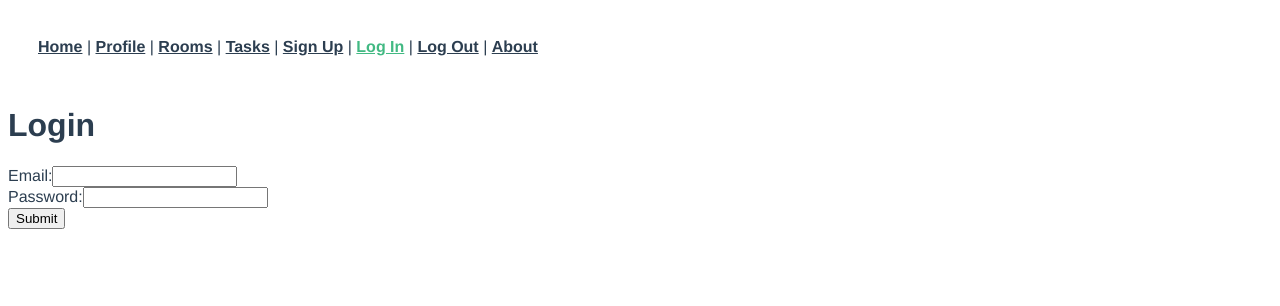
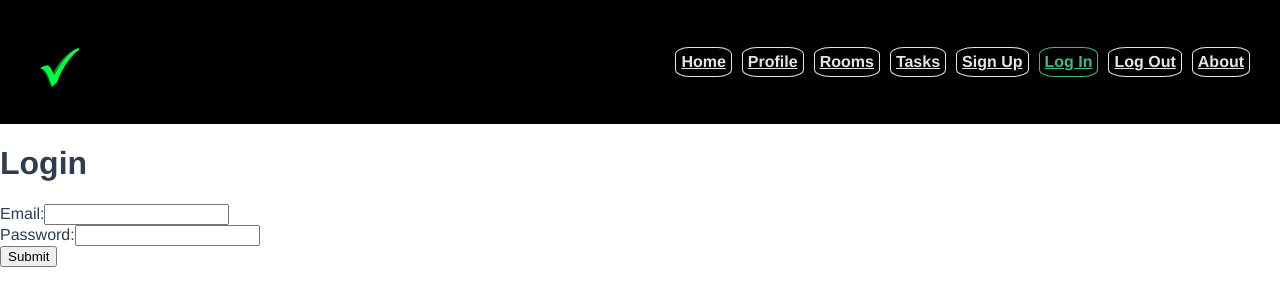
Before and after one commit to Valodier/capstone-front-end, a Vue app: page /login in a window 1280 px wide. Shown: the top 306 px of the page. Built offline with nearby package versions, Linux system fonts and the light colour scheme.

Commit message:
Adds nav bar styling

```diff
--- a/public/index.html
+++ b/public/index.html
@@ -1,5 +1,6 @@
 <!DOCTYPE html>
 <html lang="">
+
 <head>
   <meta charset="utf-8">
   <meta http-equiv="X-UA-Compatible" content="IE=edge">
@@ -7,11 +8,20 @@
   <!-- <link rel="icon" href="<%= BASE_URL %>favicon.ico"> -->
   <title><%= htmlWebpackPlugin.options.title %></title>
 </head>
+
 <body>
   <noscript>
-      <strong>We're sorry but <%= htmlWebpackPlugin.options.title %> doesn't work properly without JavaScript enabled. Please enable it to continue.</strong>
+    <strong>We're sorry but <%= htmlWebpackPlugin.options.title %> doesn't work properly without JavaScript enabled.
+      Please enable it to continue.</strong>
   </noscript>
   <div id="app"></div>
   <!-- built files will be auto injected -->
 </body>
+
 </html>
+
+<style>
+  body {
+    margin: 0px;
+  }
+</style>
--- a/src/App.vue
+++ b/src/App.vue
@@ -1,12 +1,13 @@
 <template>
   <nav>
-    <router-link to="/">Home</router-link> |
-    <router-link to="/users/:id">Profile</router-link> |
-    <router-link to="/rooms">Rooms</router-link> |
-    <router-link to="/tasks">Tasks</router-link> |
-    <router-link to="/signup">Sign Up</router-link> |
-    <router-link to="/login">Log In</router-link> |
-    <router-link to="/logout">Log Out</router-link> |
+    <img href="#" src="./assets/quality-500950_640.png" />
+    <router-link to="/">Home</router-link>
+    <router-link to="/users/:id">Profile</router-link>
+    <router-link to="/rooms">Rooms</router-link>
+    <router-link to="/tasks">Tasks</router-link>
+    <router-link to="/signup">Sign Up</router-link>
+    <router-link to="/login">Log In</router-link>
+    <router-link to="/logout">Log Out</router-link>
     <router-link to="/about">About</router-link>
   </nav>
   <router-view />
@@ -17,17 +18,31 @@
   font-family: Avenir, Helvetica, Arial, sans-serif;
   -webkit-font-smoothing: antialiased;
   -moz-osx-font-smoothing: grayscale;
-  text-align: left;
   color: #2c3e50;
 }
 
 nav {
+  display: flex;
+  flex-wrap: wrap;
+  justify-content: flex-end;
+  align-items: center;
+  gap: 10px;
   padding: 30px;
+  background-color: rgb(0, 0, 0);
+}
+
+img {
+  margin-right: auto;
 }
 
 nav a {
   font-weight: bold;
-  color: #2c3e50;
+  color: #e1e6ea;
+  border: 1px;
+  max-height: 25px;
+  border-style: solid;
+  border-radius: 25%;
+  padding: 5px;
 }
 
 nav a.router-link-exact-active {
--- a/src/views/HomeView.vue
+++ b/src/views/HomeView.vue
@@ -1,17 +1,15 @@
 <template>
-  <div class="home">
-    <HelloWorld msg="Welcome to My <APP NAME HERE>" />
-  </div>
+  <div></div>
 </template>
 
 <script>
-// @ is an alias to /src
-import HelloWorld from "@/components/HelloWorld.vue";
+// // @ is an alias to /src
+// import HelloWorld from "@/components/HelloWorld.vue";
 
-export default {
-  name: "HomeView",
-  components: {
-    HelloWorld,
-  },
-};
+// export default {
+//   name: "HomeView",
+//   components: {
+//     HelloWorld,
+//   },
+// };
 </script>
--- a/src/views/LogIn.vue
+++ b/src/views/LogIn.vue
@@ -38,6 +38,7 @@ export default {
             "Bearer " + response.data.jwt;
           localStorage.setItem("jwt", response.data.jwt);
           localStorage.setItem("user_id", response.data.user_id);
+          localStorage.setItem("groupID", response.data.user_id);
           this.$router.push("/users/" + `${response.data.user_id}`);
         })
         .catch((error) => {
--- a/src/views/TasksHome.vue
+++ b/src/views/TasksHome.vue
@@ -2,6 +2,7 @@
   <div>
     <div v-for="task in tasks" :key="task.id">
       <h1>{{ task.title }}</h1>
+      <p>{{ task.description }}</p>
       <button @click="tasksShow(task)">Add task to Room</button>
 
       <dialog id="add-task-to-rooms">
@@ -9,11 +10,20 @@
           <div v-for="room in rooms" :key="room.id">
             <input type="checkbox" :value="room.id" v-model="axiosRequests" />
             {{ room.name }}
-            <!-- Attempting to make it so clicking this checkbox references the room name next to it to add the current task to that room -->
           </div>
-          <button @click="addTaskToSelectedRooms(task)">
-            Add task to Rooms
-          </button>
+          <div>
+            <input v-model="userFilter" type="text" list="users-name" />
+
+            <datalist id="users-name">
+              <option v-for="user in groupID" :key="user.id">
+                {{ user.name }}
+              </option>
+            </datalist>
+          </div>
+
+          <button @click="addTaskToSelectedRooms(task)">Add task</button>
+
+          <button>Close</button>
         </form>
       </dialog>
     </div>
@@ -29,6 +39,8 @@ export default {
       tasks: [],
       rooms: [],
       userID: "",
+      groupID: [],
+      userFilter: [],
       currentTask: {},
       newTaskParams: {},
       axiosRequests: [],
@@ -37,8 +49,17 @@ export default {
   created() {
     this.tasksIndex();
     this.roomsIndex();
+    this.usersGroupIndex();
   },
   methods: {
+    usersGroupIndex: function () {
+      axios
+        .get("/groups/" + localStorage.group_id + ".json")
+        .then((response) => {
+          (this.groupID = response.data),
+            console.log("Group Index Retrieved", response.data);
+        });
+    },
     tasksIndex: function () {
       axios.get("/tasks.json").then((response) => {
         (this.tasks = response.data),
@@ -68,10 +89,10 @@ export default {
       document.querySelector("#add-task-to-rooms").showModal();
     },
 
-    createTaskForCurrentRoom(i) {
+    createTaskForCurrentRoom(i, j) {
       console.log("Initiating Create task");
       this.newTaskParams.room_id = i;
-      this.newTaskParams.user_id = this.userID;
+      this.newTaskParams.user_id = j.id;
       this.newTaskParams.title = this.currentTask.title;
       this.newTaskParams.description = this.currentTask.description;
       this.newTaskParams.status = this.currentTask.status;
@@ -88,14 +109,24 @@ export default {
     },
 
     addTaskToSelectedRooms(task) {
-      this.currentTask = task;
-      console.log("Current Task:", this.currentTask);
-      this.axiosRequests.forEach((i) => {
-        this.createTaskForCurrentRoom(i);
-      });
-      console.log("Selected rooms added", this.axiosRequests);
-      this.axiosRequests = [];
-      console.log("Empty axiosRequests", this.axiosRequests);
+      // this.currentTask = task;
+      // this.axiosRequests.forEach((i) => {
+      //   this.createTaskForCurrentRoom(i);
+      // });
+      // this.axiosRequests = [];
+
+      // Tests
+      console.log(
+        "Chosen user?",
+        this.groupID.find((j) => {
+          if (j.name == this.userFilter) return j;
+        })
+      );
+      console.log("Group?", this.groupID);
+      console.log("Current Task:", this.currentTask, task);
+      // console.log("Selected rooms added", this.axiosRequests);
+      // console.log("Empty axiosRequests", this.axiosRequests);
+      // Tests
     },
   },
 };
```
Also changed, not shown: src/assets/quality-500950_640.png (added), src/components/NetworkRequests.vue (deleted). Lines whose indentation alone changed are shown as unchanged.
